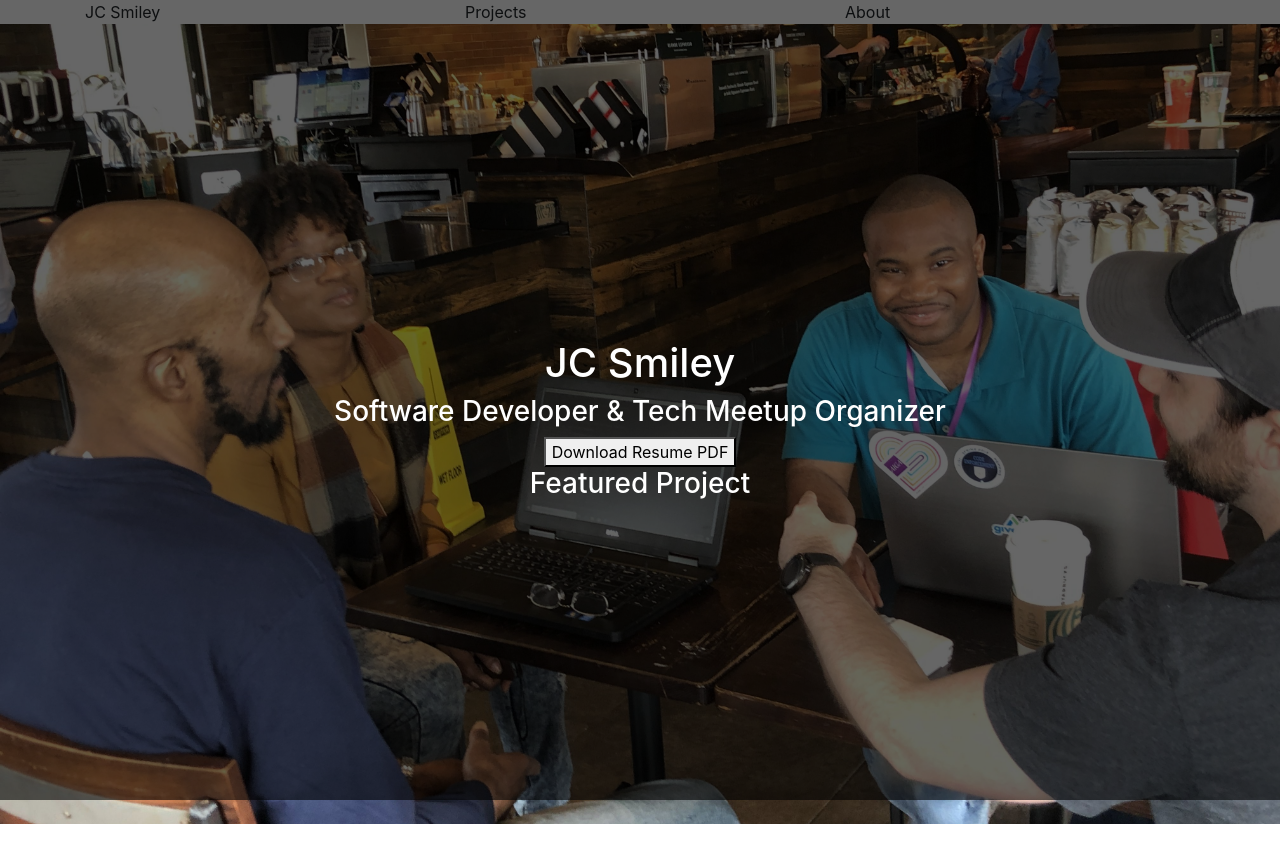
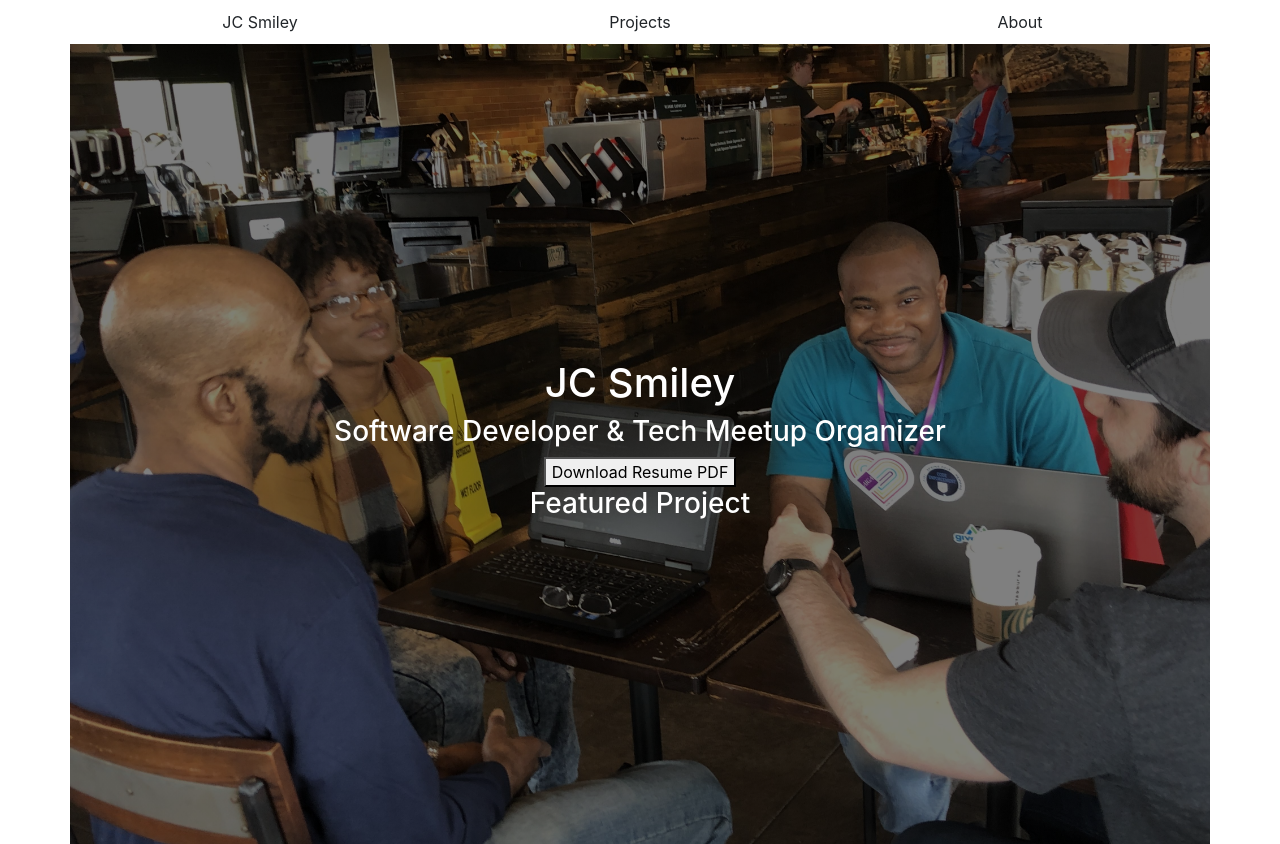
Before and after one commit to jcsmileyjr/v2-Portfolio, a React (Create React App) app in the folder portfolio/: page / in a window 1280 px wide. Built offline with nearby package versions, Linux system fonts and the light colour scheme.

Commit message:
Bug Fix: Dark Overlay darken entire app

```diff
--- a/portfolio/src/App.css
+++ b/portfolio/src/App.css
@@ -1,49 +1,45 @@
-.introContainer {
-  min-height: 100vh;
-  display: flex;
-  flex-direction: column;
-  align-items: center;
-  justify-content: center;
-  //opacity: 0.6;
+
+/********** Global App Styling **********/
+
+.center {
+  text-align: center;
 }
 
+/********** End of Global App Styling **********/
+
+
+/********** Intro Page Styling **********/
+
+/*Style for the entire Intro Container*/
+.introContainer {
+  min-height: 100vh; /*made the container the height of the screen window*/
+  display: flex; /* Affect content of this container*/
+  align-items: center; /*Center the content on the x axis*/
+  justify-content: center; /*Center the content on the y axis*/
+}
+
+/*Style for the text content in Intro*/
 .introTitle {
   text-align: center;
   color: white;
   z-index: 1;
 }
 
-
+/* Stylin
+Bug fix: Was using a dark overlay and z-index for text to darken image but show text on top but it
+really wasn't working. The fix was to use a linear-gradient.
+*/
 .introImage {
-  background-image: url(./img/intro_meetup.jpg);
+  background-image: linear-gradient( rgba(0, 0, 0, 0.5), rgba(0, 0, 0, 0.5) ),url(./img/intro_meetup.jpg);
   background-size: cover;
   background-position: center center;
   overflow: hidden;
   background-attachment: fixed;
 }
+/********** End Intro Page Styling **********/
 
-.overlay {
-  position: absolute;
-  width: 100%;
-  height: 100%;
-  left: 0;
-  top: 0;
-  background: #000;
-  opacity: 0.6;
-}
 
-/*Show the nav bar above the overlay*/
-.aboveOverlay {
-  z-index: 2;
-}
-
-.halfScreen {
-  width: 50%;
-}
-
-.center {
-  text-align: center;
-}
+/********** About Page Styling **********/
 
 /*Style for Sub-Title on About page*/
 .greyColor {
--- a/portfolio/src/components/Nav.js
+++ b/portfolio/src/components/Nav.js
@@ -6,9 +6,9 @@ export default function Nav(props){
     return(
         <Container >
             <Row className="aboveOverlay">
-                <Col>JC Smiley </Col>
-                <Col>Projects</Col>
-                <Col>About</Col>
+                <Col className="center rowWhiteSpace">JC Smiley </Col>
+                <Col className="center rowWhiteSpace">Projects</Col>
+                <Col className="center rowWhiteSpace">About</Col>
             </Row>
         </Container>
     );
--- a/portfolio/src/components/intro.js
+++ b/portfolio/src/components/intro.js
@@ -1,16 +1,19 @@
 import React from 'react';
+import { Container, Row, Col, Card} from 'react-bootstrap';
+
 import '../App.css';
 
 export default function Intro(props){
     return(
-        <div className="introContainer introImage">
-            <div className="overlay"></div>
-            <section className="introTitle">
-                <h1>JC Smiley</h1>
-                <h3>Software Developer & Tech Meetup Organizer</h3>
-                <button>Download Resume PDF</button>
-                <h3>Featured Project</h3>
-            </section>
-        </div>
+        <Container className="introContainer introImage">
+            <Row className="introTitle">
+                <Col>
+                    <h1>JC Smiley</h1>
+                    <h3>Software Developer & Tech Meetup Organizer</h3>
+                    <button>Download Resume PDF</button>
+                    <h3>Featured Project</h3>
+                </Col>
+            </Row>
+        </Container>
     );
 }
```
